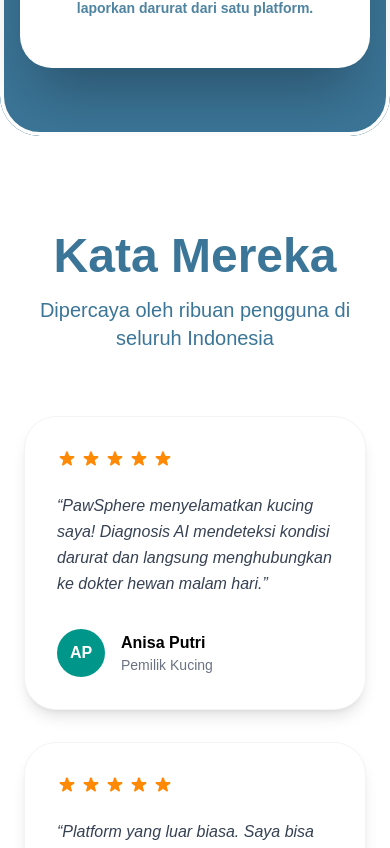
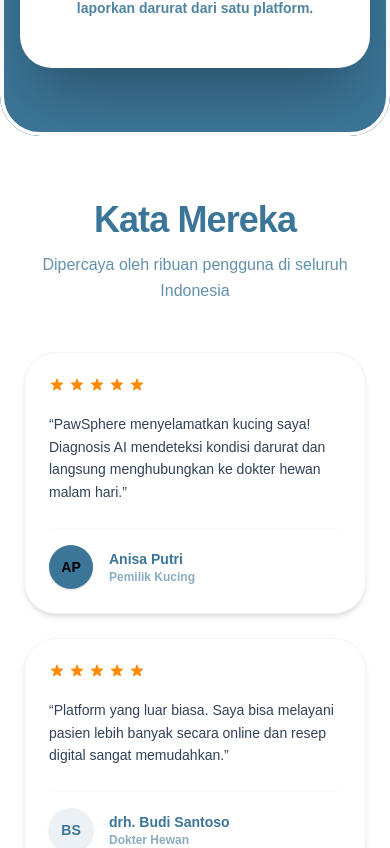
Before and after one commit to deandamanik/pawsphere-frontend, a React (Vite) app: page / in a window 390 px wide. Shown: the part 4300-5148 px from the top of the page. Built offline with nearby package versions, Linux system fonts and the light colour scheme.

Commit message:
feat: implement interlocking entry animations and responsive grid for testimonials

```diff
--- a/src/components/home/Testimonials.jsx
+++ b/src/components/home/Testimonials.jsx
@@ -1,4 +1,5 @@
-import { motion } from 'framer-motion';
+import { useRef } from 'react';
+import { motion, useInView } from 'framer-motion';
 
 const Testimonials = () => {
   const reviews = [
@@ -7,70 +8,126 @@
       role: "Pemilik Kucing",
       initials: "AP",
       text: "“PawSphere menyelamatkan kucing saya! Diagnosis AI mendeteksi kondisi darurat dan langsung menghubungkan ke dokter hewan malam hari.”",
-      color: "bg-teal-600"
+      color: "bg-brand-blue-normal"
     },
     {
       name: "drh. Budi Santoso",
       role: "Dokter Hewan",
       initials: "BS",
       text: "“Platform yang luar biasa. Saya bisa melayani pasien lebih banyak secara online dan resep digital sangat memudahkan.”",
-      color: "bg-teal-600"
+      color: "bg-brand-blue-light text-brand-blue-normal"
     },
     {
       name: "Shelter Harapan Hewan",
       role: "Shelter Partner",
       initials: "SH",
       text: "“Dashboard shelter sangat membantu manajemen SOS dan kampanye donasi kami. Transparansi yang kami butuhkan.”",
-      color: "bg-teal-600"
+      color: "bg-brand-blue-normal"
     }
   ];
 
+  const containerRef = useRef(null);
+  const isInView = useInView(containerRef, { once: true, amount: 0.2 });
+
+  const headerVariants = {
+    hidden: { opacity: 0, y: -20 },
+    visible: {
+      opacity: 1,
+      y: 0,
+      transition: { duration: 0.6, ease: "easeOut" }
+    }
+  };
+
+  const containerVariants = {
+    hidden: {},
+    visible: {
+      transition: { staggerChildren: 0.15 }
+    }
+  };
+
+  const cardVariants = {
+    hidden: (index) => {
+      const isPC = typeof window !== 'undefined' && window.innerWidth >= 768;
+      if (!isPC) return { opacity: 0, y: 30, x: 0 };
+
+      if (index === 0) return { opacity: 0, x: -50, y: 0 };
+      if (index === 1) return { opacity: 0, y: 50, x: 0 };
+      return { opacity: 0, x: 50, y: 0 };
+    },
+    visible: {
+      opacity: 1,
+      x: 0,
+      y: 0,
+      transition: { type: "spring", stiffness: 70, damping: 15 }
+    }
+  };
+
   return (
-    <section className="bg-white py-24 px-6">
+    <section className="bg-white py-16 md:py-28 px-6 overflow-hidden">
       <div className="max-w-7xl mx-auto">
-        <div className="text-center mb-16">
-          <h2 className="text-brand-blue-normal text-5xl md:text-6xl font-black mb-4">
+
+        <motion.div
+          ref={containerRef}
+          variants={headerVariants}
+          initial="hidden"
+          animate={isInView ? "visible" : "hidden"}
+          className="text-center mb-12 md:mb-20 space-y-3"
+        >
+          <h2 className="text-brand-blue-normal text-4xl md:text-6xl font-black tracking-tight">
             Kata Mereka
           </h2>
-          <p className="text-brand-blue-normal text-xl md:text-2xl font-medium">
+          <p className="text-brand-blue-normal/80 text-base md:text-2xl font-medium max-w-2xl mx-auto px-2 leading-relaxed">
             Dipercaya oleh ribuan pengguna di seluruh Indonesia
           </p>
-        </div>
+        </motion.div>
 
-        <div className="grid grid-cols-1 md:grid-cols-3 gap-8">
+        <motion.div
+          variants={containerVariants}
+          initial="hidden"
+          animate={isInView ? "visible" : "hidden"}
+          className="grid grid-cols-1 sm:grid-cols-2 md:grid-cols-3 gap-6 md:gap-8"
+        >
           {reviews.map((item, index) => (
             <motion.div
               key={index}
-              initial={{ opacity: 0, y: 20 }}
-              whileInView={{ opacity: 1, y: 0 }}
-              viewport={{ once: true }}
-              transition={{ delay: index * 0.1 }}
-              className="bg-white border border-gray-100 p-8 rounded-4xl shadow-lg flex flex-col justify-between"
+              custom={index}
+              variants={cardVariants}
+              whileHover={{
+                y: -6,
+                boxShadow: "0 20px 40px -15px rgba(0,0,0,0.1)"
+              }}
+              className={`bg-white border border-slate-100 p-6 md:p-8 rounded-4xl md:rounded-4xl shadow-md flex flex-col justify-between transition-all duration-300
+                ${index === 2 ? 'sm:col-span-2 md:col-span-1' : ''}`}
             >
               <div>
-                <div className="flex gap-1 mb-6">
+                <div className="flex gap-1 mb-5">
                   {[...Array(5)].map((_, i) => (
-                    <svg key={i} className="w-5 h-5 text-orange-400 fill-current" viewBox="0 0 20 20">
+                    <svg key={i} className="w-4 h-4 md:w-5 md:h-5 text-orange-400 fill-current" viewBox="0 0 20 20">
                       <path d="M9.049 2.927c.3-.921 1.603-.921 1.902 0l1.07 3.292a1 1 0 00.95.69h3.462c.969 0 1.371 1.24.588 1.81l-2.8 2.034a1 1 0 00-.364 1.118l1.07 3.292c.3.921-.755 1.688-1.54 1.118l-2.8-2.034a1 1 0 00-1.175 0l-2.8 2.034c-.784.57-1.838-.197-1.539-1.118l1.07-3.292a1 1 0 00-.364-1.118L2.98 8.72c-.783-.57-.38-1.81.588-1.81h3.461a1 1 0 00.951-.69l1.07-3.292z" />
                     </svg>
                   ))}
                 </div>
-                <p className="text-gray-700 text-md leading-relaxed mb-8 italic">
+                <p className="text-slate-700 text-sm md:text-base leading-relaxed mb-6 md:mb-8 font-medium">
                   {item.text}
                 </p>
               </div>
-              <div className="flex items-center gap-4">
-                <div className={`w-12 h-12 ${item.color} rounded-full flex items-center justify-center text-white font-bold`}>
+
+              <div className="flex items-center gap-4 pt-4 border-t border-slate-50">
+                <div className={`w-11 h-11 md:w-12 md:h-12 ${item.color} rounded-full flex items-center justify-center font-black text-sm md:text-base shadow-sm shrink-0`}>
                   {item.initials}
                 </div>
-                <div>
-                  <h4 className="text-black font-bold">{item.name}</h4>
-                  <p className="text-gray-500 text-sm">{item.role}</p>
+                <div className="min-w-0">
+                  <h4 className="text-brand-blue-normal font-black text-sm md:text-base truncate">
+                    {item.name}
+                  </h4>
+                  <p className="text-brand-blue-normal/60 text-xs md:text-sm font-semibold truncate">
+                    {item.role}
+                  </p>
                 </div>
               </div>
             </motion.div>
           ))}
-        </div>
+        </motion.div>
 
       </div>
     </section>
```
